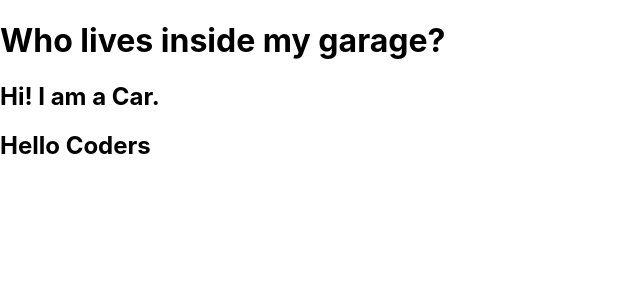
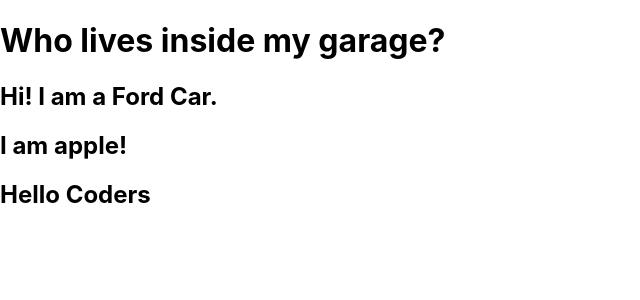
Before and after one commit to Ath1thyan/LearningReact, a React (Create React App) app in the folder react-learn-jvl1/: page / in a window 1280 px wide. Shown: the top 300 px of the page, without its empty margins (0-640 px from the left). Built offline with nearby package versions, Linux system fonts and the light colour scheme.

Commit message:
learnning react

```diff
--- a/react-learn-jvl1/src/components/Car.js
+++ b/react-learn-jvl1/src/components/Car.js
@@ -1,6 +1,8 @@
 function Car(){
+    const brand = 'Ford';
+    const text = `Hi! I  am a ${brand} Car.`;
     return (
-      <h2>Hi! I  am a Car.</h2>
+      <h2> {text} </h2>
     )
   }
 
--- /dev/null
+++ b/react-learn-jvl1/src/components/Fruit.js
@@ -0,0 +1,11 @@
+import React from "react";
+
+class Apple extends React.Component {
+    render () {
+        return (
+            <h2>I am apple!</h2>
+        )
+    }
+}
+
+export default Apple;
--- a/react-learn-jvl1/src/components/Garage.js
+++ b/react-learn-jvl1/src/components/Garage.js
@@ -1,10 +1,12 @@
 import Car from './Car.js';
+import Apple from './Fruit';
 
 function Garage(){
     return (
       <>
         <h1>Who lives inside my  garage?</h1>
         <Car/>
+        <Apple/>
       </>
     )
   }
```
